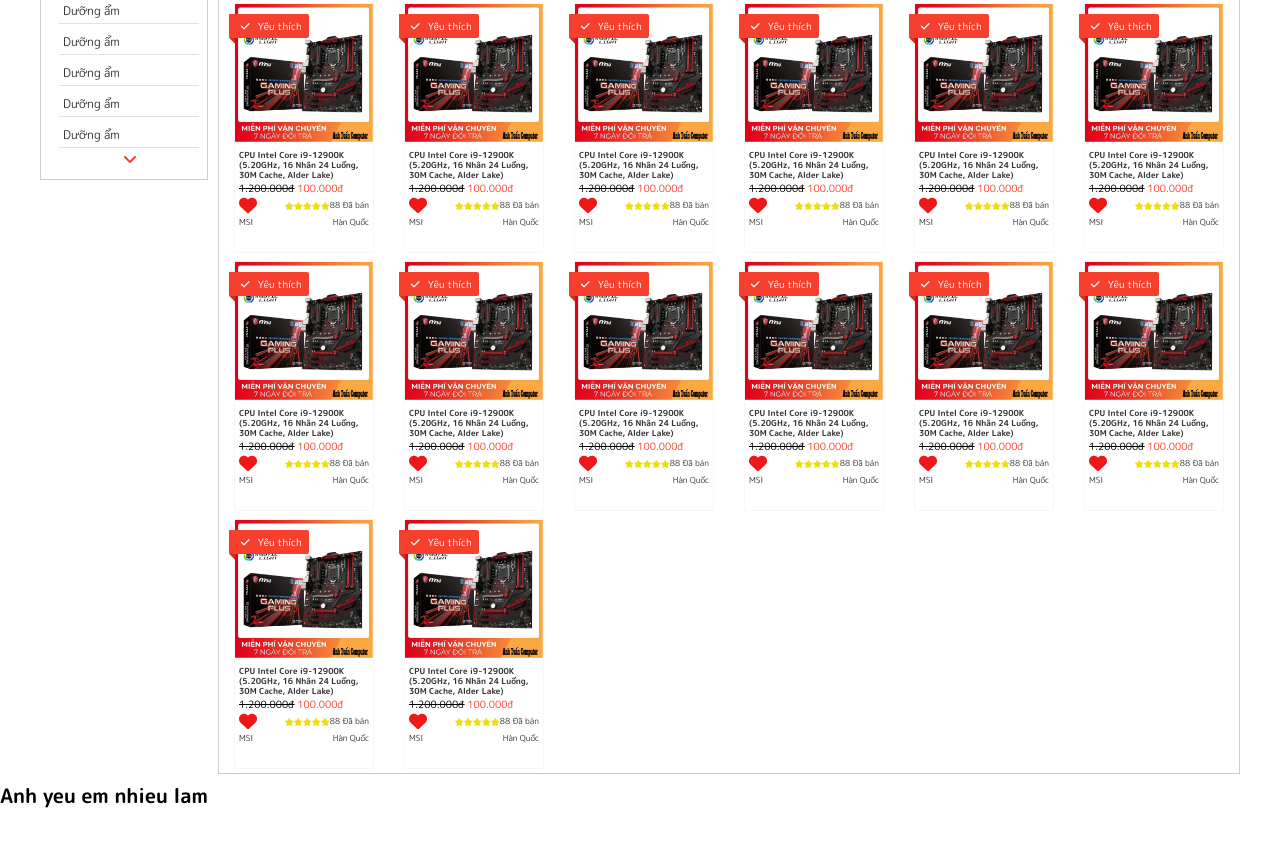
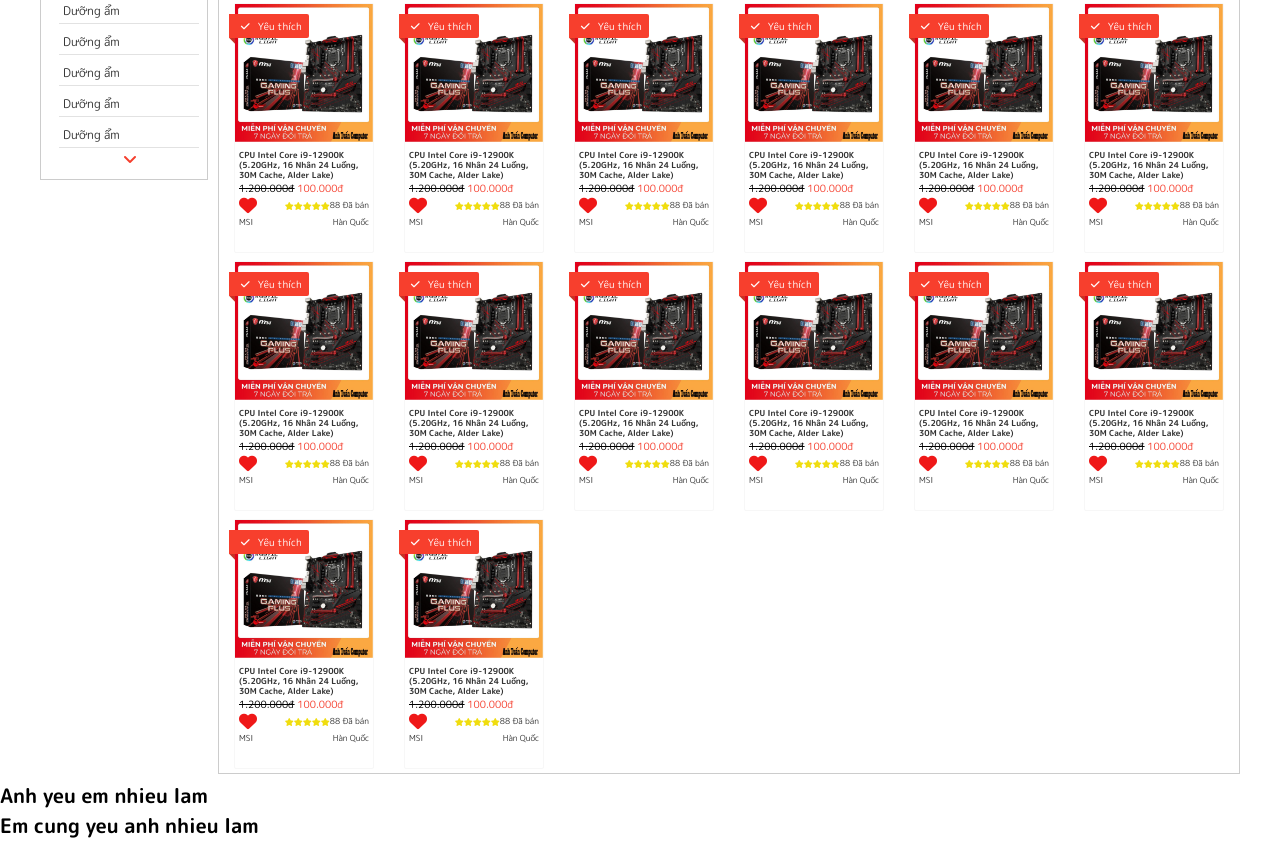
Before and after one commit to nguyenquynh05121997/TEST_HTML-WEB-SHOP, a plain HTML site: page index.html in a window 1280 px wide. Shown: the part 450-1296 px from the top of the page. Before the commit the page ends 1267 px from the top, so only its background shows below. Drawn offline with nearby package versions, Linux system fonts and the light colour scheme.

Commit message:
them the h1

```diff
--- a/index.html
+++ b/index.html
@@ -1019,6 +1019,7 @@
         </div>
         <footer class="footer">
             <h1>Anh yeu em nhieu lam</h1>
+            <h1>Em cung yeu anh nhieu lam</h1>
         </footer>
     </div>
     <!-- <div class="modal">
```
